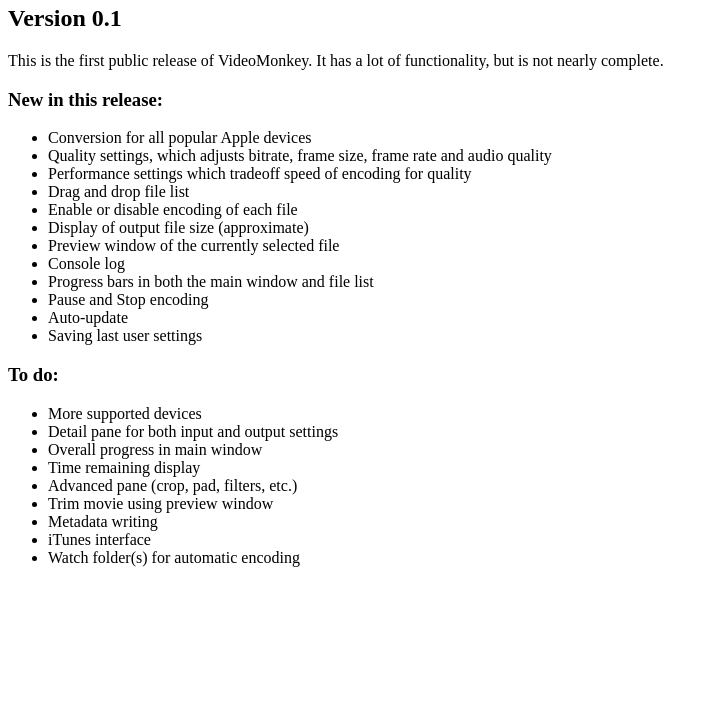
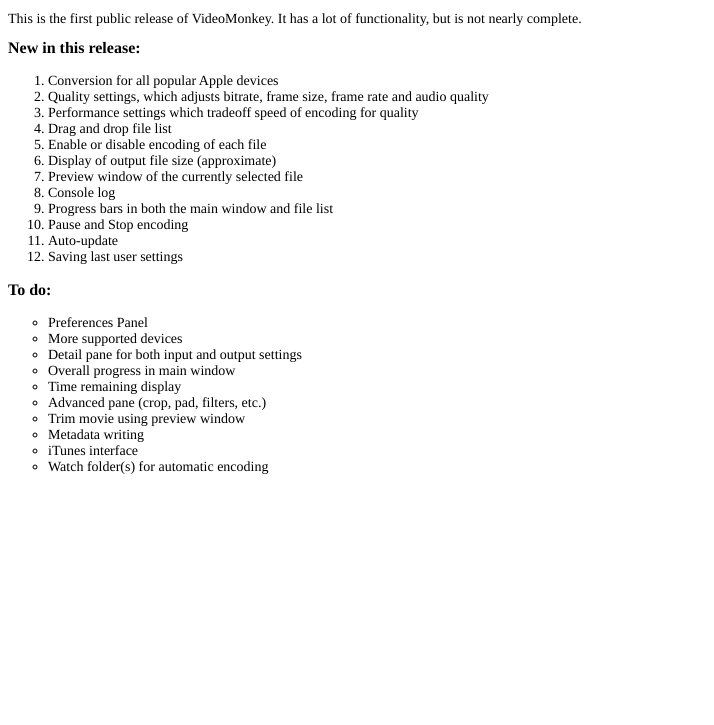
Before and after one commit to cmarrin/videomonkey, a plain HTML site: page releasenotes.html in a window 1280 px wide. Shown: the part 75-800 px from the top of the page, without its empty margins (0-714 px from the left). Drawn offline with Linux system fonts and the light colour scheme.

Commit message:
edited releasenotes a bit and fixed a small bug in nib
git-svn-id: https://videomonkey.svn.sourceforge.net/svnroot/videomonkey/trunk@152 ae59dd93-ecb8-44ce-936a-9b63203e4a5a

```diff
--- a/releasenotes.html
+++ b/releasenotes.html
@@ -4,47 +4,49 @@
   <meta http-equiv="Content-Type" content="text/html; charset=UTF-8">
   <meta http-equiv="Content-Style-Type" content="text/css">
   <title>Release Notes</title>
+  <meta name="Generator" content="Cocoa HTML Writer">
   <meta name="CocoaVersion" content="949.35">
   <style type="text/css">
- </style>
+    p.p1 {margin: 0.0px 0.0px 16.0px 0.0px; font: 24.0px Times}
+    p.p2 {margin: 0.0px 0.0px 14.0px 0.0px; font: 18.0px Times}
+    p.p3 {margin: 0.0px 0.0px 12.0px 0.0px; font: 14.0px Times}
+    p.p4 {margin: 0.0px 0.0px 14.0px 0.0px; font: 16.0px Times}
+    p.p5 {margin: 0.0px 0.0px 0.0px 0.0px; font: 14.0px Times}
+    ul.ul1 {list-style-type: check}
+    ul.ul2 {list-style-type: circle}
+  </style>
 </head>
-
 <body>
-<h1>Release Notes For Video Monkey</h1>
-
-<h2>Version 0.1</h2>
-
-<p>This is the first public release of VideoMonkey. It has a lot of
-functionality, but is not nearly complete.</p>
-
-<h3>New in this release:</h3>
-<ul>
-  <li>Conversion for all popular Apple devices</li>
-  <li>Quality settings, which adjusts bitrate, frame size, frame rate and audio
-    quality</li>
-  <li>Performance settings which tradeoff speed of encoding for quality</li>
-  <li>Drag and drop file list</li>
-  <li>Enable or disable encoding of each file</li>
-  <li>Display of output file size (approximate)</li>
-  <li>Preview window of the currently selected file</li>
-  <li>Console log</li>
-  <li>Progress bars in both the main window and file list</li>
-  <li>Pause and Stop encoding</li>
-  <li>Auto-update</li>
-  <li>Saving last user settings</li>
+<h1 style="margin: 0.0px 0.0px 16.0px 0.0px; font: 24.0px Times"><b>Release Notes For Video Monkey</b></h1>
+<h2 style="margin: 0.0px 0.0px 14.0px 0.0px; font: 18.0px Times"><b>Version 0.1</b></h2>
+<p class="p3">This is the first public release of VideoMonkey. It has a lot of functionality, but is not nearly complete.</p>
+<h3 style="margin: 0.0px 0.0px 14.0px 0.0px; font: 16.0px Times"><b>New in this release:</b></h3>
+<ul class="ul1">
+  <li style="margin: 0.0px 0.0px 0.0px 0.0px; font: 14.0px Times">Conversion for all popular Apple devices</li>
+  <li style="margin: 0.0px 0.0px 0.0px 0.0px; font: 14.0px Times">Quality settings, which adjusts bitrate, frame size, frame rate and audio quality</li>
+  <li style="margin: 0.0px 0.0px 0.0px 0.0px; font: 14.0px Times">Performance settings which tradeoff speed of encoding for quality</li>
+  <li style="margin: 0.0px 0.0px 0.0px 0.0px; font: 14.0px Times">Drag and drop file list</li>
+  <li style="margin: 0.0px 0.0px 0.0px 0.0px; font: 14.0px Times">Enable or disable encoding of each file</li>
+  <li style="margin: 0.0px 0.0px 0.0px 0.0px; font: 14.0px Times">Display of output file size (approximate)</li>
+  <li style="margin: 0.0px 0.0px 0.0px 0.0px; font: 14.0px Times">Preview window of the currently selected file</li>
+  <li style="margin: 0.0px 0.0px 0.0px 0.0px; font: 14.0px Times">Console log</li>
+  <li style="margin: 0.0px 0.0px 0.0px 0.0px; font: 14.0px Times">Progress bars in both the main window and file list</li>
+  <li style="margin: 0.0px 0.0px 0.0px 0.0px; font: 14.0px Times">Pause and Stop encoding</li>
+  <li style="margin: 0.0px 0.0px 0.0px 0.0px; font: 14.0px Times">Auto-update</li>
+  <li style="margin: 0.0px 0.0px 0.0px 0.0px; font: 14.0px Times">Saving last user settings</li>
 </ul>
-
-<h3 class="p4"><b>To do:</b></h3>
-<ul>
-  <li>More supported devices</li>
-  <li>Detail pane for both input and output settings</li>
-  <li>Overall progress in main window</li>
-  <li>Time remaining display</li>
-  <li>Advanced pane (crop, pad, filters, etc.)</li>
-  <li>Trim movie using preview window</li>
-  <li>Metadata writing</li>
-  <li>iTunes interface</li>
-  <li>Watch folder(s) for automatic encoding</li>
+<h3 style="margin: 0.0px 0.0px 14.0px 0.0px; font: 16.0px Times"><b>To do:</b></h3>
+<ul class="ul2">
+  <li style="margin: 0.0px 0.0px 0.0px 0.0px; font: 14.0px Times">Preferences Panel</li>
+  <li style="margin: 0.0px 0.0px 0.0px 0.0px; font: 14.0px Times">More supported devices</li>
+  <li style="margin: 0.0px 0.0px 0.0px 0.0px; font: 14.0px Times">Detail pane for both input and output settings</li>
+  <li style="margin: 0.0px 0.0px 0.0px 0.0px; font: 14.0px Times">Overall progress in main window</li>
+  <li style="margin: 0.0px 0.0px 0.0px 0.0px; font: 14.0px Times">Time remaining display</li>
+  <li style="margin: 0.0px 0.0px 0.0px 0.0px; font: 14.0px Times">Advanced pane (crop, pad, filters, etc.)</li>
+  <li style="margin: 0.0px 0.0px 0.0px 0.0px; font: 14.0px Times">Trim movie using preview window</li>
+  <li style="margin: 0.0px 0.0px 0.0px 0.0px; font: 14.0px Times">Metadata writing</li>
+  <li style="margin: 0.0px 0.0px 0.0px 0.0px; font: 14.0px Times">iTunes interface</li>
+  <li style="margin: 0.0px 0.0px 0.0px 0.0px; font: 14.0px Times">Watch folder(s) for automatic encoding</li>
 </ul>
 </body>
 </html>
```
Also changed, not shown: 3 other files.
